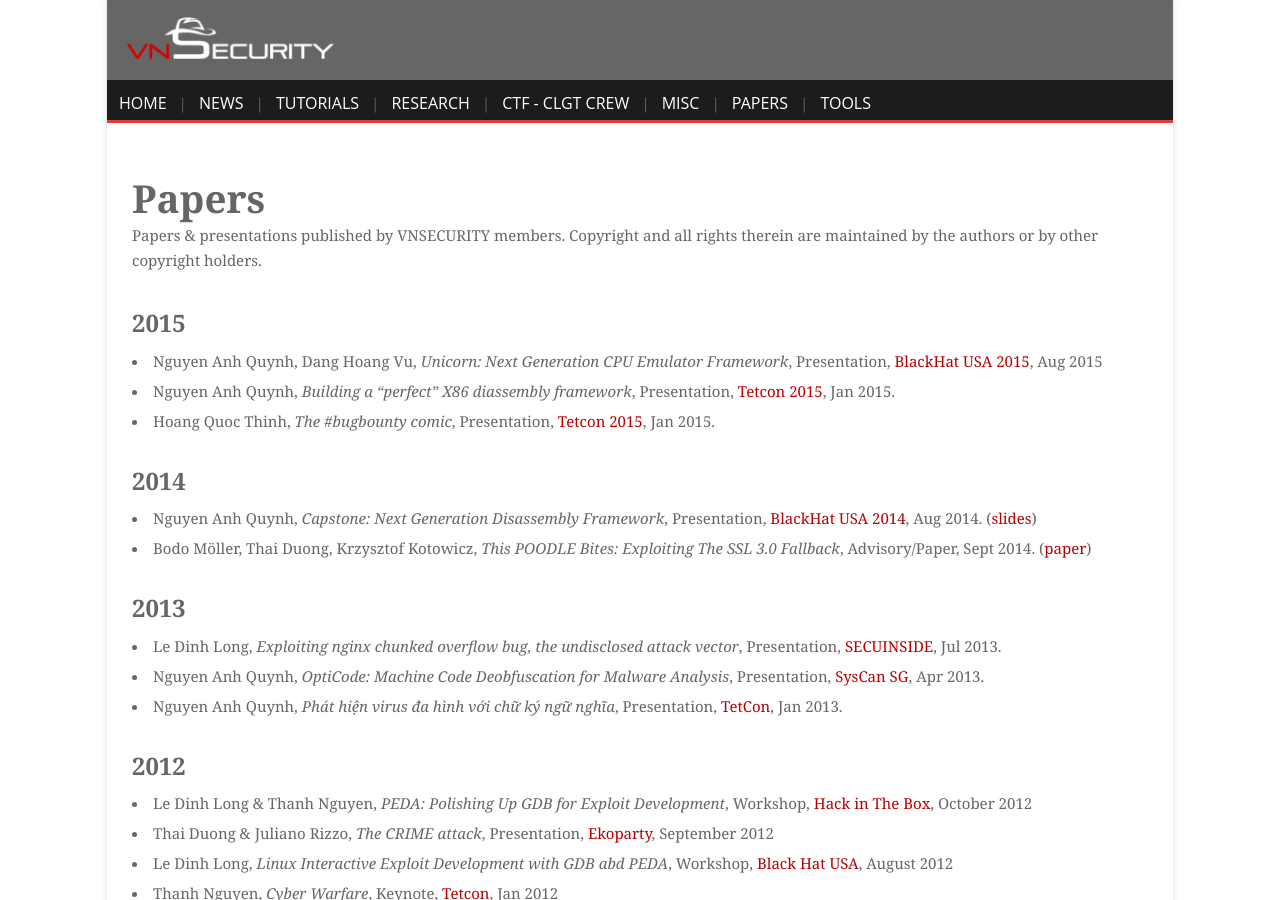
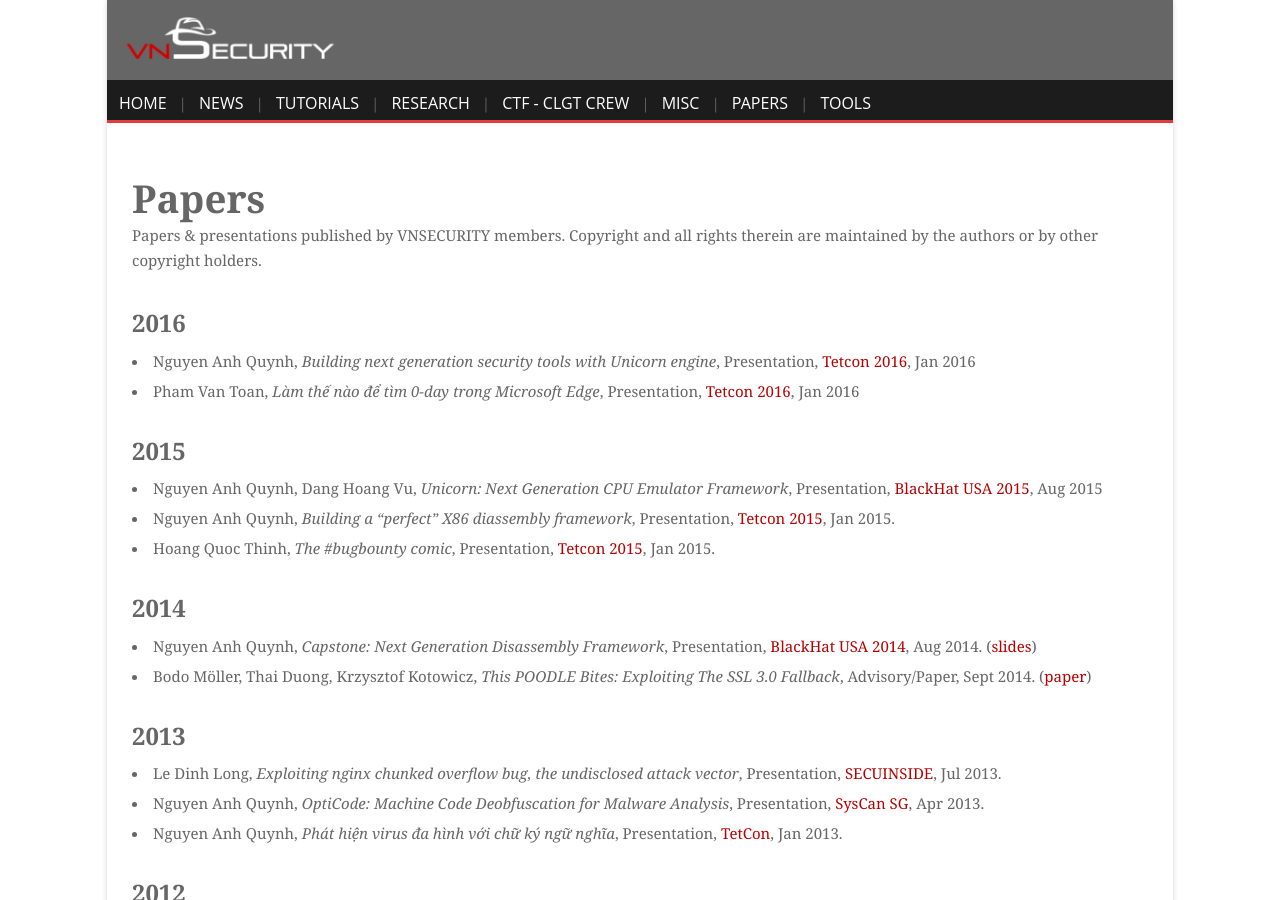
Before and after one commit to VNSECURITY/vnsecurity.github.io, a Jekyll site: the page built from papers.md, in a window 1280 px wide and 900 px high. Built offline with Jekyll 4.4.1, drawn with Linux system fonts in a browser that asks for light colours; comment, search, counter and statistics services are not loaded.

Commit message:
Update papers for 2016

```diff
--- a/papers.md
+++ b/papers.md
@@ -12,6 +12,11 @@
   - 17
 ---
 Papers & presentations published by VNSECURITY members. Copyright and all rights therein are maintained by the authors or by other copyright holders.
+
+### 2016
+
+* Nguyen Anh Quynh, *Building next generation security tools with Unicorn engine*, Presentation, <a href="https://tetcon.org/saigon-2016/talks/building-next-generation-security-tools-with-unicorn-engine.html" target="_blank">Tetcon 2016</a>, Jan 2016
+* Pham Van Toan, *Làm thế nào để tìm 0-day trong Microsoft Edge*, Presentation, <a href="https://tetcon.org/saigon-2016/talks/lam-the-nao-de-tim-0day-trong-microsoft-edge.html" target="_blank">Tetcon 2016</a>, Jan 2016
 
 ### 2015
 
```
